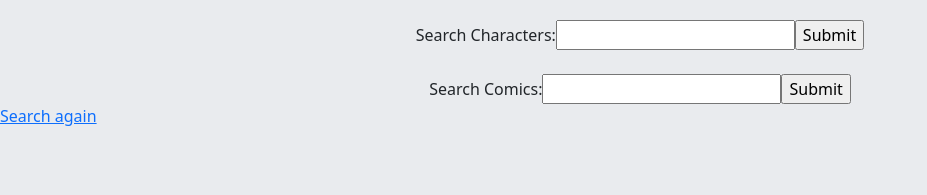
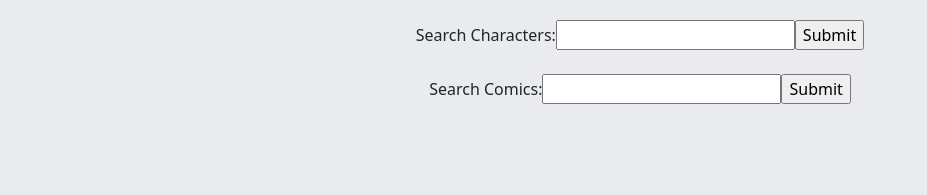
Before and after one commit to Rakitzis45/marvel-comics, a React (Create React App) app: page / in a window 1280 px wide. Shown: the top 195 px of the page, without its empty margins (0-927 px from the left). Built offline with nearby package versions, Linux system fonts and the light colour scheme.

Commit message:
Update App.js

```diff
--- a/src/App.js
+++ b/src/App.js
@@ -6,7 +6,7 @@ import CharacterShow from './components/characters/CharacterShow'
 import ComicShow from './components/comics/ComicShow'
 import ComicContainer from './containers/ComicContainer'
 
-import {BrowserRouter as Router, Route} from 'react-router-dom'
+import { BrowserRouter as Router, Route } from 'react-router-dom'
 
 class App extends Component {
 
@@ -18,10 +18,9 @@ class App extends Component {
           <Route exact path='/characters/:id' component={CharacterShow} />
           <Route exact path='/search' component={SearchContainer} />
           <Route exact path='/' component={SearchContainer} />
-            <Route exact path='/characters' component={CharacterContainer}/>
-            <Route exact path='/comics' component={ComicContainer}/>
+          <Route exact path='/characters' component={CharacterContainer} />
+          <Route exact path='/comics' component={ComicContainer} />
         </div>
-          <a href="/search">Search again</a>
       </Router>
     );
   }
```
Lines whose indentation alone changed are shown as unchanged.
